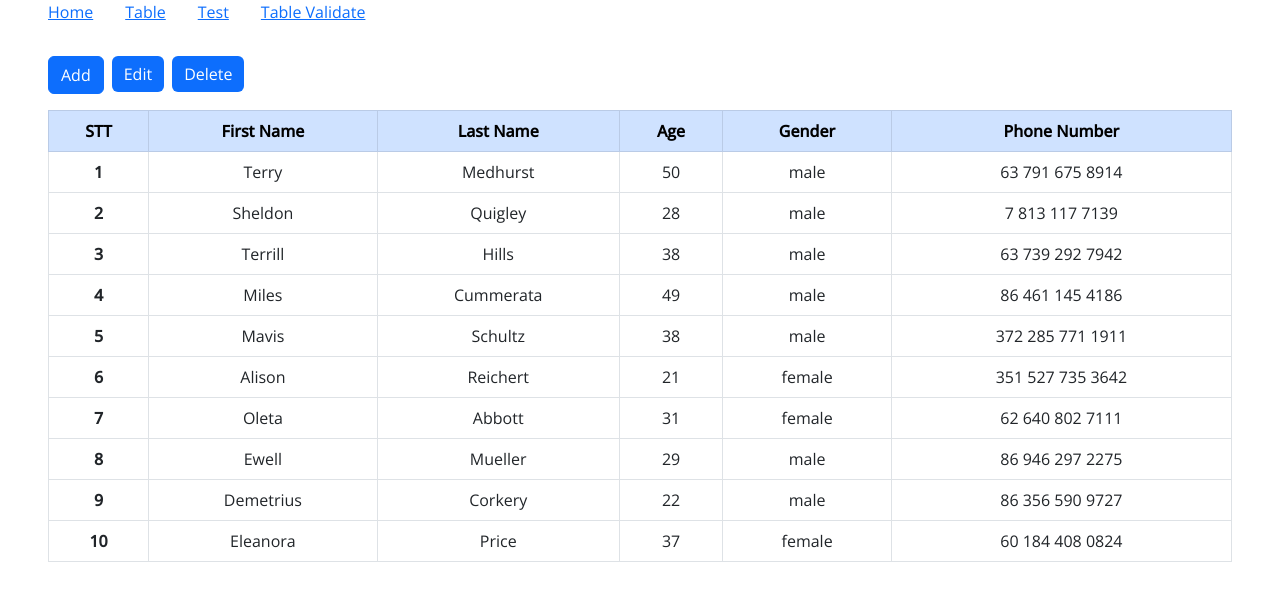
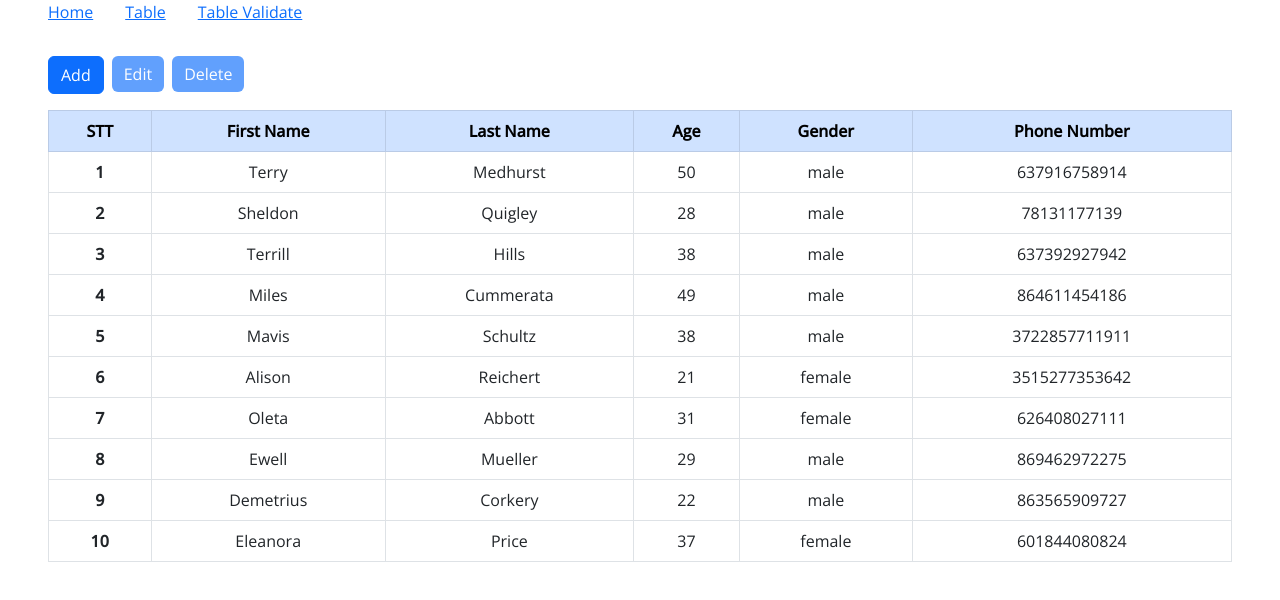
Before and after one commit to mooner23122001/Reactjs, a React (Create React App) app: page /TableValidate in a window 1280 px wide. Shown: the top 600 px of the page. Built offline with nearby package versions, Linux system fonts and the light colour scheme.

Commit message:
them sua xoa voi mang user cung co validate

```diff
--- a/src/App.js
+++ b/src/App.js
@@ -1,33 +1,21 @@
 import './App.css';
 import { Routes, Route, Link } from 'react-router-dom';
-import { Modal, Button, Form } from "react-bootstrap";
 import "bootstrap/dist/css/bootstrap.css";
 import HomePage from './ShowWeb';
 import Table from './my-web/Table'
-import Test from './my-web/Test';
 import TableValidate from './my-web/Table/TableValidate';
 
 function App() {
-  const arr = ["Home", "Table", "Test","TableValidate"]
+  const arr = ["Home", "Table", "TableValidate"]
   return (
     <div>
       <nav>
         <ul className='d-flex'>
-          {/* {arr.map((value, index) => {
-            return (
-              <li className='list-group-item'>
-                <Link to="/">{value}</Link>
-              </li>
-            );
-          })} */}
           <li className='list-group-item px-3'>
             <Link to="/">Home</Link>
           </li>
           <li className='list-group-item px-3'>
             <Link to="/table">Table</Link>
-          </li>
-          <li className='list-group-item px-3'>
-            <Link to="/test">Test</Link>
           </li>
           <li className='list-group-item px-3'>
             <Link to="/TableValidate">Table Validate</Link>
@@ -38,7 +26,6 @@ function App() {
       <Routes>
         <Route path='/' element={< HomePage />} />
         <Route path='/table' element={< Table />} />
-        <Route path='/test' element={<Test />} />
         <Route path='/TableValidate' element={<TableValidate/>} />
       </Routes>
     </div>
--- a/src/my-web/Table/Menu/Menu.js
+++ b/src/my-web/Table/Menu/Menu.js
@@ -1,31 +1,41 @@
-import React, { useState } from 'react';
+import React, { useState } from "react";
 import { Modal, Button, Form } from "react-bootstrap";
 import "bootstrap/dist/css/bootstrap.css";
-import UserModal from '../Modal/UserModal';
+import UserModal from "../Modal/UserModal";
 
 const Menu = (props) => {
-    const handleAdd = () =>{
-        props.setShow(true)
-    }
     return (
         <div>
-            <div className='d-flex'>
+            <div className="d-flex">
                 <div className="my-3">
-                    <Button variant="primary" onClick={handleAdd}>
+                    <Button variant="primary" onClick={props.onAdd}>
                         Add
                     </Button>
-                    <UserModal show = {props.show}/>
                 </div>
                 <div className="my-3 px-2">
-                    <Button className="border-0">
+                    <Button
+                        className="border-0"
+                        onClick={props.onEdit}
+                        disabled={props.index == null ? true : false}
+                    >
                         Edit
                     </Button>
                 </div>
                 <div className="my-3">
-                    <Button className="border-0">
+                    <Button
+                        className="border-0"
+                        onClick={props.onDelete}
+                        disabled={props.index == null ? true : false}
+                    >
                         Delete
                     </Button>
                 </div>
+                <UserModal
+                    user={props.user}
+                    show={props.show}
+                    closeModal={props.onAdd}
+                    onSave={props.onSave}
+                />
             </div>
         </div>
     );
--- a/src/my-web/Table/TableUser/TBody.js
+++ b/src/my-web/Table/TableUser/TBody.js
@@ -2,12 +2,11 @@ import React from 'react';
 import { useState } from "react";
 
 const TBody = (props) => {
-    const [user, setUser] = useState(props.userList)
     return (
         <tbody className="text-center" id="show-infor">
-            {user.map((val, ind) => {
+            {props.listUser.map((val, ind) => {
                 return (
-            <tr key={ind}>
+                    <tr key={ind} className={ind === props.index ? "active text-center" : "text-center"} onClick={() => props.onClick(ind)}>
                         <th scope="row">{ind + 1}</th>
                         <td>{val.firstName}</td>
                         <td>{val.lastName}</td>
--- a/src/my-web/Table/TableUser/TableUser.js
+++ b/src/my-web/Table/TableUser/TableUser.js
@@ -3,94 +3,12 @@ import THead from './THead';
 import TBody from './TBody';
 import "bootstrap/dist/css/bootstrap.css";
 
-const TableUser = () => {
-    let arr = [
-        {
-            id: 1,
-            firstName: "Terry",
-            lastName: "Medhurst",
-            age: 50,
-            gender: "male",
-            phone: "63 791 675 8914",
-        },
-        {
-            id: 2,
-            firstName: "Sheldon",
-            lastName: "Quigley",
-            age: 28,
-            gender: "male",
-            phone: "7 813 117 7139",
-        },
-        {
-            id: 3,
-            firstName: "Terrill",
-            lastName: "Hills",
-            age: 38,
-            gender: "male",
-            phone: "63 739 292 7942",
-        },
-        {
-            id: 4,
-            firstName: "Miles",
-            lastName: "Cummerata",
-            age: 49,
-            gender: "male",
-            phone: "86 461 145 4186",
-        },
-        {
-            id: 5,
-            firstName: "Mavis",
-            lastName: "Schultz",
-            age: 38,
-            gender: "male",
-            phone: "372 285 771 1911",
-        },
-        {
-            id: 6,
-            firstName: "Alison",
-            lastName: "Reichert",
-            age: 21,
-            gender: "female",
-            phone: "351 527 735 3642",
-        },
-        {
-            id: 7,
-            firstName: "Oleta",
-            lastName: "Abbott",
-            age: 31,
-            gender: "female",
-            phone: "62 640 802 7111",
-        },
-        {
-            id: 8,
-            firstName: "Ewell",
-            lastName: "Mueller",
-            age: 29,
-            gender: "male",
-            phone: "86 946 297 2275",
-        },
-        {
-            id: 9,
-            firstName: "Demetrius",
-            lastName: "Corkery",
-            age: 22,
-            gender: "male",
-            phone: "86 356 590 9727",
-        },
-        {
-            id: 10,
-            firstName: "Eleanora",
-            lastName: "Price",
-            age: 37,
-            gender: "female",
-            phone: "60 184 408 0824",
-        },
-    ];
+const TableUser = (props) => {
     return (
         <div>
             <table className="table table-bordered">
                 <THead></THead>
-                <TBody userList={arr}></TBody>
+                <TBody listUser={props.user} index={props.index} onClick={props.onClick}></TBody>
             </table>
         </div>
     );
--- a/src/my-web/Table/TableValidate.js
+++ b/src/my-web/Table/TableValidate.js
@@ -1,8 +1,6 @@
-import React, { useState, useForm } from 'react';
-import Menu from './Menu/Menu';
-import TableUser from './TableUser/TableUser';
-import UserModal from './Modal/UserModal';
-
+import React, { useState} from "react";
+import Menu from "./Menu/Menu";
+import TableUser from "./TableUser/TableUser";
 
 const TableValidate = () => {
     let arr = [
@@ -12,7 +10,7 @@ const TableValidate = () => {
             lastName: "Medhurst",
             age: 50,
             gender: "male",
-            phone: "63 791 675 8914",
+            phone: "637916758914",
         },
         {
             id: 2,
@@ -20,7 +18,7 @@ const TableValidate = () => {
             lastName: "Quigley",
             age: 28,
             gender: "male",
-            phone: "7 813 117 7139",
+            phone: "78131177139",
         },
         {
             id: 3,
@@ -28,7 +26,7 @@ const TableValidate = () => {
             lastName: "Hills",
             age: 38,
             gender: "male",
-            phone: "63 739 292 7942",
+            phone: "637392927942",
         },
         {
             id: 4,
@@ -36,7 +34,7 @@ const TableValidate = () => {
             lastName: "Cummerata",
             age: 49,
             gender: "male",
-            phone: "86 461 145 4186",
+            phone: "864611454186",
         },
         {
             id: 5,
@@ -44,7 +42,7 @@ const TableValidate = () => {
             lastName: "Schultz",
             age: 38,
             gender: "male",
-            phone: "372 285 771 1911",
+            phone: "3722857711911",
         },
         {
             id: 6,
@@ -52,7 +50,7 @@ const TableValidate = () => {
             lastName: "Reichert",
             age: 21,
             gender: "female",
-            phone: "351 527 735 3642",
+            phone: "3515277353642",
         },
         {
             id: 7,
@@ -60,7 +58,7 @@ const TableValidate = () => {
             lastName: "Abbott",
             age: 31,
             gender: "female",
-            phone: "62 640 802 7111",
+            phone: "626408027111",
         },
         {
             id: 8,
@@ -68,7 +66,7 @@ const TableValidate = () => {
             lastName: "Mueller",
             age: 29,
             gender: "male",
-            phone: "86 946 297 2275",
+            phone: "869462972275",
         },
         {
             id: 9,
@@ -76,7 +74,7 @@ const TableValidate = () => {
             lastName: "Corkery",
             age: 22,
             gender: "male",
-            phone: "86 356 590 9727",
+            phone: "863565909727",
         },
         {
             id: 10,
@@ -84,15 +82,65 @@ const TableValidate = () => {
             lastName: "Price",
             age: 37,
             gender: "female",
-            phone: "60 184 408 0824",
+            phone: "601844080824",
         },
     ];
+    const [user, setUser] = useState(arr);
     const [show, setShow] = useState(false);
+    const [data, setData] = useState({});
+    const [action, setAction] = useState("");
+    const [index, setIndex] = useState(null);
+    const handleShow = () => {
+        setAction("Add");
+        setData({
+            firstName: "",
+            lastName: "",
+            age: "",
+            phone: "",
+        });
+        setShow((pre) => !pre);
+    };
+    const handleEdit = () => {
+        setAction("Edit");
+        setData(user[index]);
+        setShow(true);
+    };
+    const handleDelete = () => {
+        user.splice(index, 1);
+        setUser([...user]);
+    };
+
+    const updateUser = (data) => {
+        if (action == "Add") {
+            setUser([data, ...user]);
+            setShow(false);
+        }
+        if (action == "Edit") {
+            user[index] = data;
+            setUser([...user]);
+            setShow(false);
+        }
+    }
+
+    const handleActive = (e) => {
+        if (index === e) {
+            setIndex(null);
+        } else {
+            setIndex(e);
+        }
+    };
     return (
-        <div className='mx-5'>
-            <Menu show={show} setShow={setShow}></Menu>
-            <TableUser></TableUser>
-            <UserModal></UserModal>
+        <div className="mx-5">
+            <Menu
+                index={index}
+                show={show}
+                user={data}
+                onAdd={handleShow}
+                onEdit={handleEdit}
+                onDelete={handleDelete}
+                onSave={updateUser}
+            ></Menu>
+            <TableUser user={user} index={index} onClick={handleActive}></TableUser>
         </div>
     );
 };
--- a/src/my-web/Test.js
+++ /dev/null
@@ -1,85 +0,0 @@
-import React from "react";
-import { useState } from "react";
-import { useForm } from "react-hook-form";
-import { Modal, Button, Form } from "react-bootstrap";
-import "bootstrap/dist/css/bootstrap.css";
-import Select from 'react-select'
-
-const Test = () => {
-    const [show, setShow] = useState(false);
-    const handleAdd = () => {
-        setShow(true);
-    };
-
-    return (
-        <div>
-            <div className="my-3">
-                <Button variant="primary" onClick={handleAdd}>
-                    Add
-                </Button>
-            </div>
-            <Modal show={show}>
-                <Form>
-                    <Modal.Header closeButton>
-                        <Modal.Title>Add a user</Modal.Title>
-                    </Modal.Header>
-                    <Modal.Body>
-                        <div className="row py-3">
-                            <div className="col star">
-                                <input
-                                    type="text"
-                                    id="firstName"
-                                    name="firstName"
-                                    className="form-control"
-                                    placeholder="Enter your first name"
-                                />
-                            </div>
-                        </div>
-                        <div className="form-group pb-3">
-                            <input
-                                type="text"
-                                id="lastName"
-                                name="lastName"
-                                className="form-control"
-                                placeholder="Enter your last name"
-                            />
-                        </div>
-                        <div className="form-group pb-3">
-                            <input
-                                type="number"
-                                name="age"
-                                className="form-control"
-                                id="age"
-                                placeholder="Your age"
-                            />
-                        </div>
-                        <div className="form-group pb-3">
-                            <input
-                                type="number"
-                                id="phoneNumber"
-                                name="phone"
-                                className="form-control"
-                                placeholder="Enter your phone number"
-                            />
-                        </div>
-                    </Modal.Body>
-                    <Modal.Footer>
-                        <Button variant="secondary">
-                            Close
-                        </Button>
-                        <Button
-                            type="submit"
-                            className="btn btn-primary"
-                            id="sign-up"
-                        >
-                            Add
-                        </Button>
-                    </Modal.Footer>
-                </Form>
-            </Modal>
-        </div>
-
-    );
-};
-
-export default Test;
```
Also changed, not shown: src/my-web/Table/Modal/UserModal.js (+48 -10 lines). Lines whose indentation alone changed are shown as unchanged.
